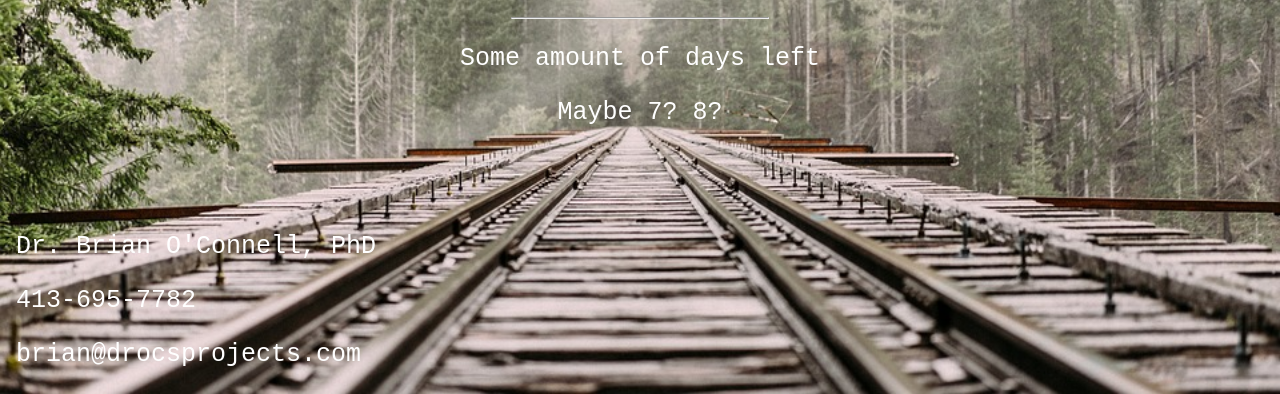
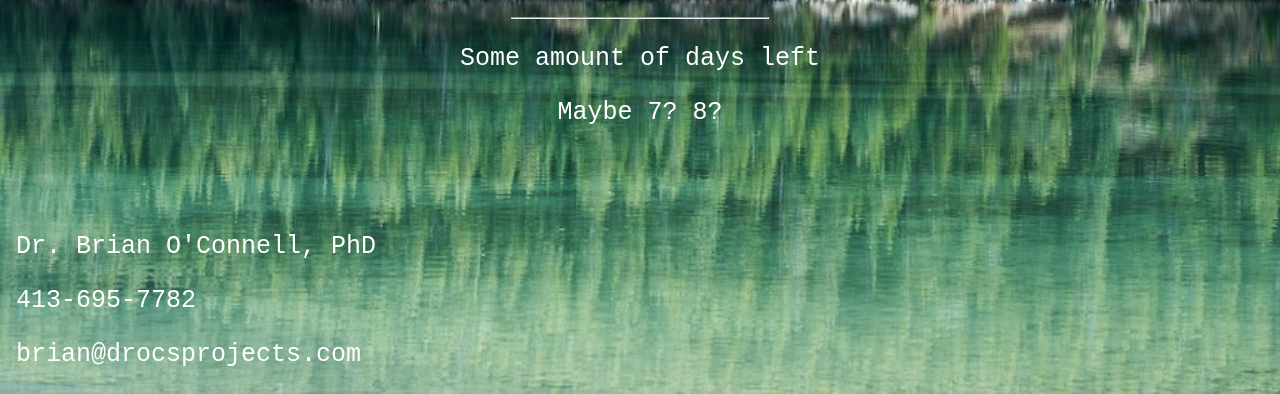
Before and after one commit to boconn7782/boconn7782.github.io, a plain HTML site: page index.html in a window 1280 px wide. Shown: the part 406-800 px from the top of the page. Drawn offline with Linux system fonts and the light colour scheme.

Commit message:
Update index.html

```diff
--- a/index.html
+++ b/index.html
@@ -7,7 +7,7 @@ body, html {
 }
 
 .bgimg {
-    background-image: url('/images/background1.jpg');
+    background-image: url('/images/background2.jpg');
     height: 100%;
     background-position: center;
     background-size: cover;
```
